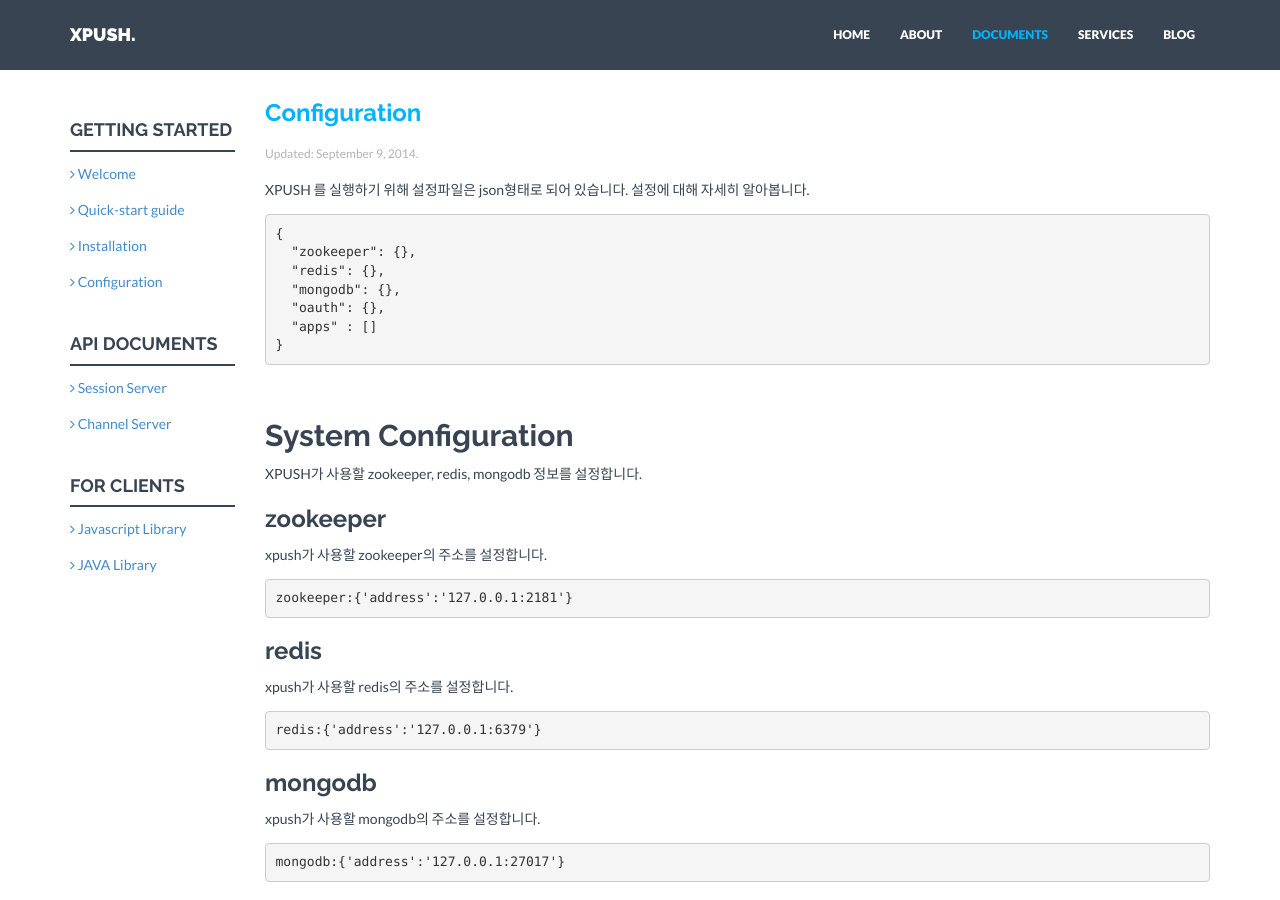
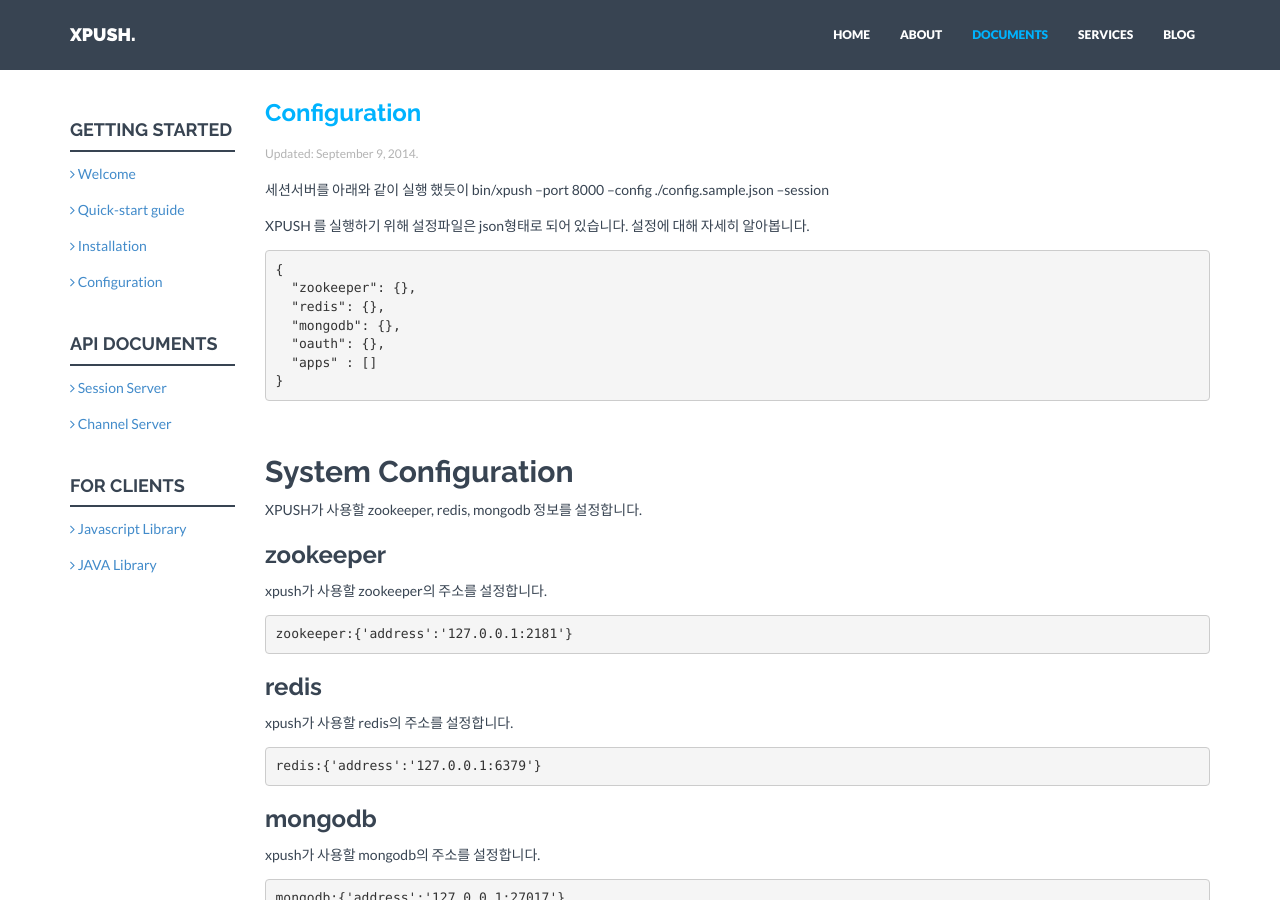
Before and after one commit to xpush/xpush.github.io, a Jekyll site: the page built from doc/configuration/index.md, in a window 1280 px wide and 900 px high. Built offline with Jekyll 4.4.1, drawn with Linux system fonts in a browser that asks for light colours; nearby versions of some CDN libraries.

Commit message:
Edit description

```diff
--- a/doc/configuration/index.md
+++ b/doc/configuration/index.md
@@ -3,6 +3,10 @@
 title: Configuration
 date: September 9, 2014
 ---
+
+세션서버를 아래와 같이 실행 했듯이
+	bin/xpush --port 8000 --config ./config.sample.json --session
+
 XPUSH 를 실행하기 위해 설정파일은 json형태로 되어 있습니다. 설정에 대해 자세히 알아봅니다.
 
 	{
@@ -46,6 +50,7 @@
 XPUSH를 통해 서비스할 Application에 대한 정보를 설정합니다.
 
 <a name="oauth_config"></a>
+
 ### oauth
 
 oauth provider를 설정을 추가합니다. XPUSH는 oauth provider에 등록된 Application 정보를 이용하여 LOGIN 처리 후 event를 발생시킬 수 있습니다.
```
Also changed, not shown: _includes/doc/installation/with-docker.md (+1 -1 lines).
